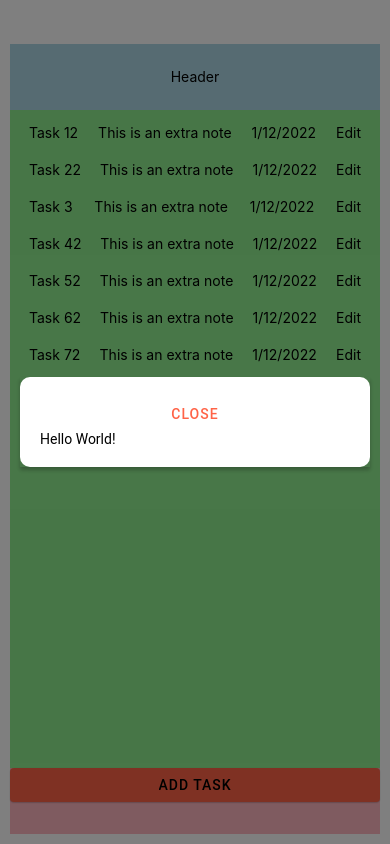
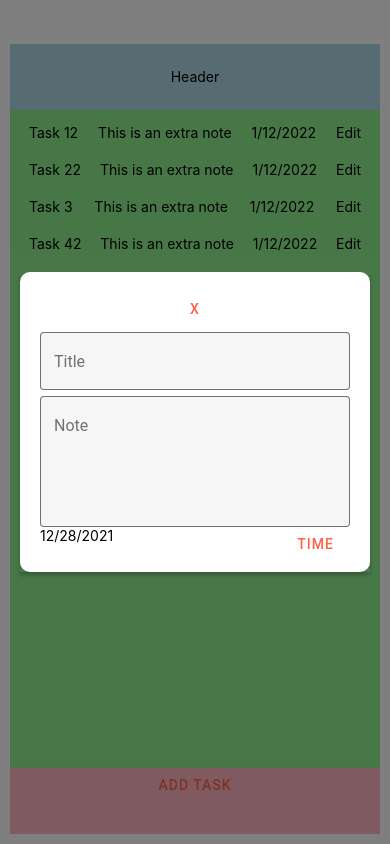
Before and after one commit to utahisnotastate/DidIDoItInterview, a React Native app: screen / in a window 390 px wide. Both pictures are taken after a click on the button "ADD TASK". Built offline with nearby package versions, Linux system fonts and the light colour scheme; what react-native-paper-dates would draw is missing.

Commit message:
removed formik
removed formik because the project is small enough where it isn't really needed. Added new simple add task form boilerplate

```diff
--- a/newsrc/components/Modals/AddTask.js
+++ b/newsrc/components/Modals/AddTask.js
@@ -1,8 +1,9 @@
-import React from 'react';
-import { StyleSheet, View } from 'react-native';
+import React, { useState } from 'react';
+import { StyleSheet, View, Text, Platform } from 'react-native';
 import { useSelector, useDispatch } from 'react-redux';
-import { Modal, Portal, Text, Button, Provider } from 'react-native-paper';
+import { Modal, Portal, Button, TextInput } from 'react-native-paper';
 import { setAddTaskVisible } from '../../Redux/modals.reducers';
+import DateTimePicker from '@react-native-community/datetimepicker';
 
 const styles = StyleSheet.create({
 		button: {
@@ -16,6 +17,18 @@ const styles = StyleSheet.create({
 			justifyContent: 'space-around',
 			padding: 20,
 
+
+		},
+		input: {
+			height: 40,
+			margin: 12,
+			borderWidth: 1,
+			padding: 10,
+		},
+		formrow: {
+			display: 'flex',
+			flexDirection: 'row',
+			justifyContent: 'space-between',
 		},
 		modalView: {
 			display: 'flex',
@@ -23,10 +36,16 @@ const styles = StyleSheet.create({
 			backgroundColor: 'white',
 			padding: 20,
 			borderRadius: 10,
+			height: 300,
 		},
 	})
 ;
 export default function AddTask() {
+	const [title, setTitle] = useState('');
+	const [note, setNote] = useState('');
+	const [date, setDate] = useState(new Date());
+	const [mode, setMode] = useState('time');
+	const [show, setShow] = useState(false);
 	const visible = useSelector(state => state.modals.addTaskVisible);
 	const dispatch = useDispatch();
 	const containerStyle = { backgroundColor: 'white', padding: 20 };
@@ -34,18 +53,92 @@ export default function AddTask() {
 
 	const hideModal = () => dispatch(setAddTaskVisible());
 
+	const onDateChange = (event, selectedDate) => {
+		console.log(selectedDate);
+		//(Platform.OS === 'ios');
+		//setDate(selectedDate);
+	};
+	const showMode = (currentMode) => {
+		setShow(true);
+		setMode(currentMode);
+	};
+
+	const showDatepicker = () => {
+		showMode('date');
+	};
+
+	const showTimepicker = () => {
+		showMode('time');
+	};
+
 	return (
-
 		<View>
 			<Portal>
 				<Modal visible={visible} onDismiss={hideModal} style={styles.modal}>
 					<View style={styles.modalView}>
-						<Button onPress={hideModal}>Close</Button>
-						<Text>Hello World!</Text>
+						<Button
+							onPress={() => {
+								hideModal();
+								console.log(title, note, date);
+							}}>X</Button>
+						<View>
+							<TextInput
+								label='Title'
+								mode={'outlined'}
+								value={title}
+								onChangeText={(text) => setTitle(text)} />
+						</View>
+						<View>
+							<TextInput
+								multiline
+								mode={'outlined'}
+								numberOfLines={5}
+								label='Note'
+								value={note}
+								onChangeText={(text) => setNote(text)} />
+						</View>
+						<View style={styles.formrow}>
+							<Text>{date.toLocaleDateString()}</Text>
+							<Button
+								onPress={showTimepicker}
+								style={styles.button}
+							>
+								Time
+							</Button>
+						</View>
+						{show && (
+							<DateTimePicker
+								testID='dateTimePicker'
+								value={date}
+								mode={`time`}
+								is24Hour={false}
+								display='default'
+								onChange={(e, date) => setDate(date)}
+							/>
+						)}
 					</View>
 				</Modal>
 			</Portal>
-			<Button style={styles.button} mode={`contained`} onPress={() => dispatch(setAddTaskVisible())}>Add Task</Button>
+			<Button
+				onPress={() => {
+					hideModal();
+					console.log(title, note, date);
+				}}>Add Task</Button>
 		</View>
 	);
+
 }
+
+/*
+<Button onPress={showTimepicker} value={date}>Show time picker!</Button>
+						{show && (
+							<DateTimePicker
+								testID='dateTimePicker'
+								value={date}
+								mode={`time`}
+								is24Hour={false}
+								display='default'
+								onChange={onDateChange}
+							/>
+						)}
+ */
```
Also changed, not shown: newsrc/components/Modals/AddTask.form.js (added, +29 -0 lines), package.json (+5 -4 lines), 1 other file (tests, documents, lock files or other folders).
